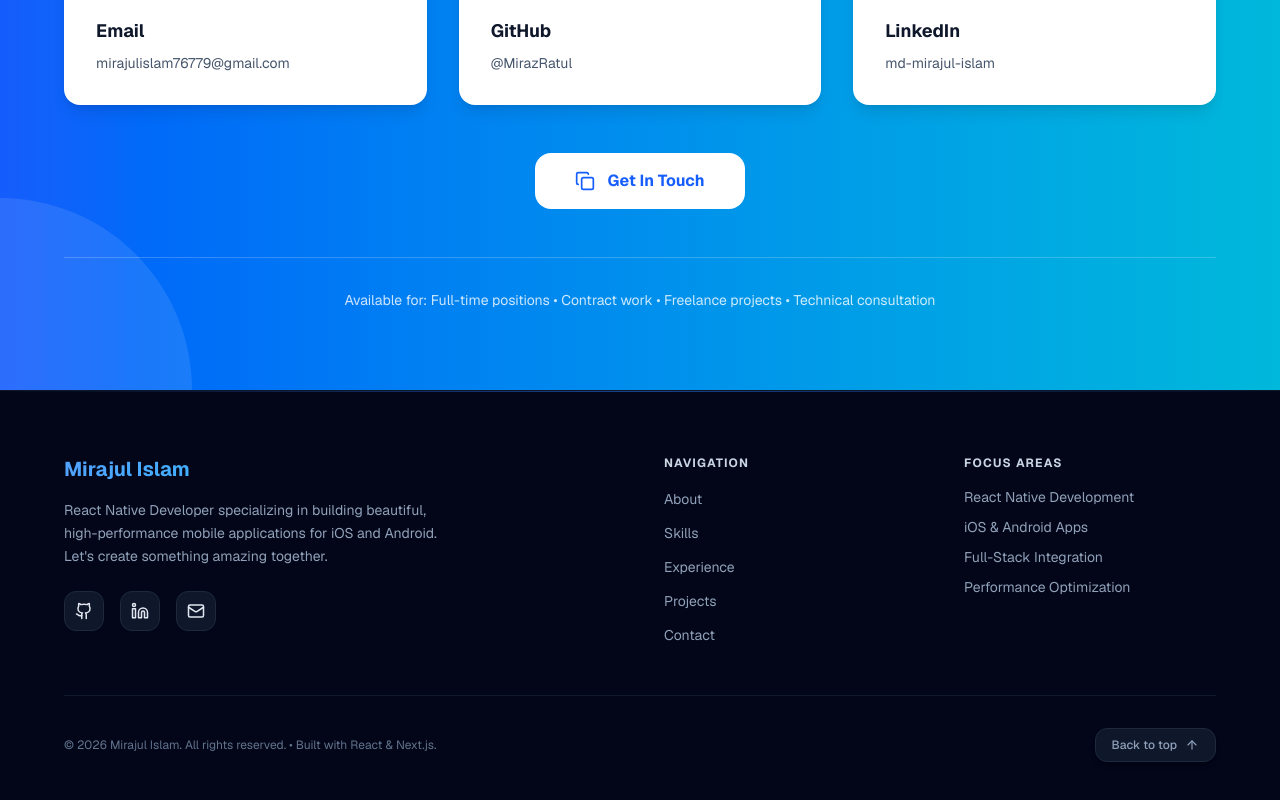
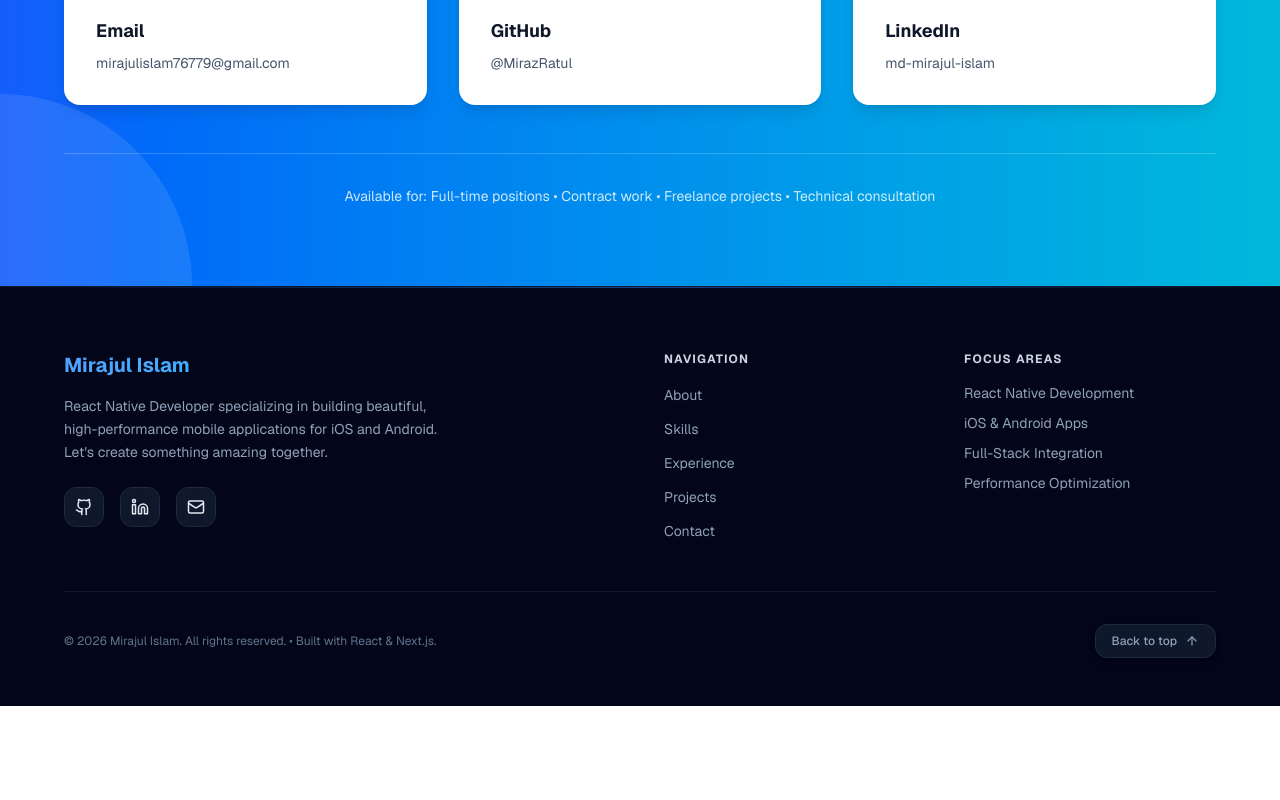
Before and after one commit to MirazRatul/Miraz_Portfolio, a Next.js app: page / in a window 1280 px wide. Shown: the part 7118-7918 px from the top of the page. After the commit the page ends 7824 px from the top, so only its background shows below. Built offline with nearby package versions, Linux system fonts and the light colour scheme.

Commit message:
fix: email navigation option added

```diff
--- a/components/contact-section.tsx
+++ b/components/contact-section.tsx
@@ -1,8 +1,7 @@
 'use client';
 
-import { Mail, Github, Linkedin, ArrowUpRight, Copy, Check } from 'lucide-react';
+import { Mail, Github, Linkedin, ArrowUpRight } from 'lucide-react';
 import { useScrollReveal } from '@/hooks/use-scroll-reveal';
-import { useState } from 'react';
 
 const socialLinks = [
   {
@@ -36,20 +35,6 @@
 
 export function ContactSection() {
   const { ref, isRevealed } = useScrollReveal(0.05);
-  const [copiedEmail, setCopiedEmail] = useState(false);
-  const [copiedMain, setCopiedMain] = useState(false);
-
-  const handleCopyEmail = async (email) => {
-    await navigator.clipboard.writeText(email);
-    setCopiedEmail(true);
-    setTimeout(() => setCopiedEmail(false), 2000);
-  };
-
-  const handleCopyMainEmail = async () => {
-    await navigator.clipboard.writeText('mirajulislam76779@gmail.com');
-    setCopiedMain(true);
-    setTimeout(() => setCopiedMain(false), 2000);
-  };
 
   return (
     <section
@@ -77,7 +62,7 @@
               key={link.name}
               onClick={() => {
                 if (link.type === 'email') {
-                  handleCopyEmail(link.href);
+                  window.open(`https://mail.google.com/mail/?view=cm&fs=1&to=${link.href}`, '_blank');
                 } else if (link.type === 'link') {
                   window.open(link.href, '_blank');
                 }
@@ -96,22 +81,7 @@
           ))}
         </div>
 
-        <div className="text-center">
-          <button
-            onClick={handleCopyMainEmail}
-            className="inline-flex items-center gap-3 px-10 py-4 bg-white text-blue-600 font-bold rounded-xl hover:shadow-2xl hover:scale-105 transition-all duration-300"
-          >
-            {copiedMain ? (
-              <>
-                <Check size={20} /> Email Copied!
-              </>
-            ) : (
-              <>
-                <Copy size={20} /> Get In Touch
-              </>
-            )}
-          </button>
-        </div>
+
 
         <div className="mt-12 pt-8 border-t border-white/20">
           <p className="text-center text-white/80 text-sm">
```
